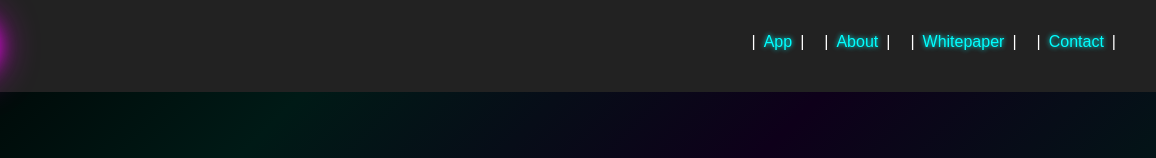
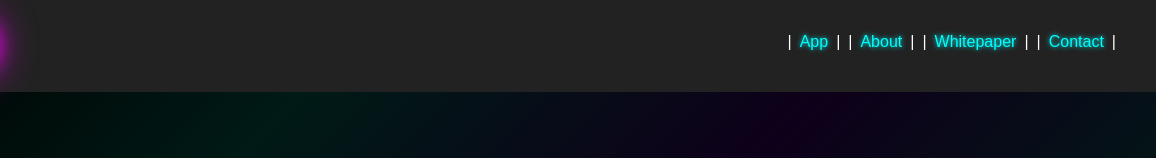
Before and after one commit to DegenVets/DegenVets, a website: page index.html in a window 1280 px wide. Shown: the top 158 px of the page, 124-1280 px from the left. Drawn offline with Linux system fonts and the light colour scheme.

Commit message:
resizing menu gap to 8px from 20px

```diff
--- a/css/_main.css
+++ b/css/_main.css
@@ -85,7 +85,7 @@ p {
 .menu {
     display: flex;
     list-style-type: none;
-    gap: 20px;
+    gap: 8px;
     margin: 0;
     padding: 0;
     flex-wrap: wrap;
```
